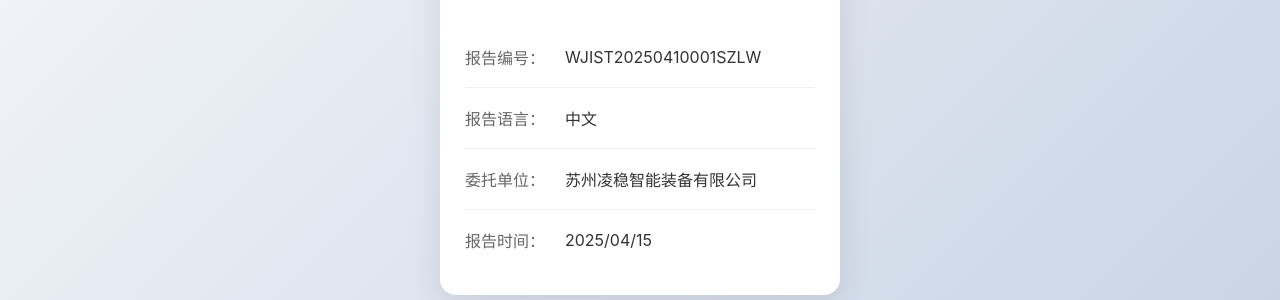
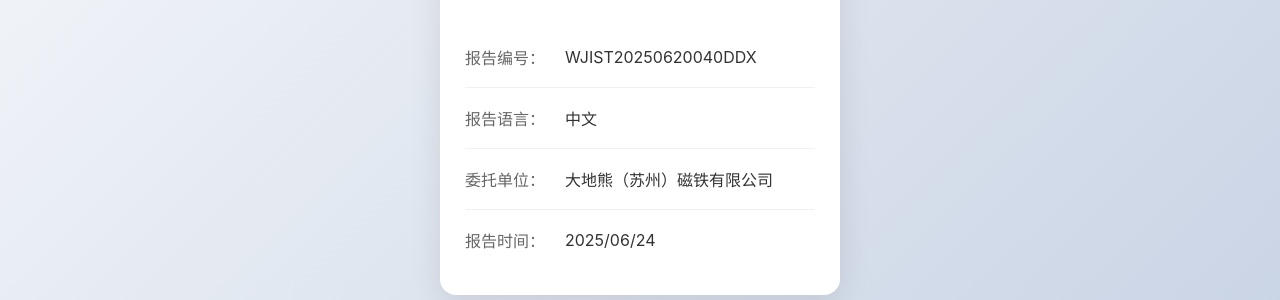
Before and after one commit to a1021506720/report-verification, a plain HTML site: page index.html in a window 1280 px wide. Shown: the part 227-527 px from the top of the page. Drawn offline with Linux system fonts and the light colour scheme.

Commit message:
Update index.html

```diff
--- a/index.html
+++ b/index.html
@@ -148,7 +148,7 @@
 
             <div class="info-row">
                 <div class="info-label">报告编号：</div>
-                <div class="info-value">WJIST20250410001SZLW</div>
+                <div class="info-value">WJIST20250620040DDX</div>
             </div>
 
             <div class="info-row">
@@ -158,12 +158,12 @@
 
             <div class="info-row">
                 <div class="info-label">委托单位：</div>
-                <div class="info-value">苏州凌稳智能装备有限公司</div>
+                <div class="info-value">大地熊（苏州）磁铁有限公司</div>
             </div>
 
             <div class="info-row">
                 <div class="info-label">报告时间：</div>
-                <div class="info-value">2025/04/15</div>
+                <div class="info-value">2025/06/24</div>
             </div>
         </div>
     </div>
```
